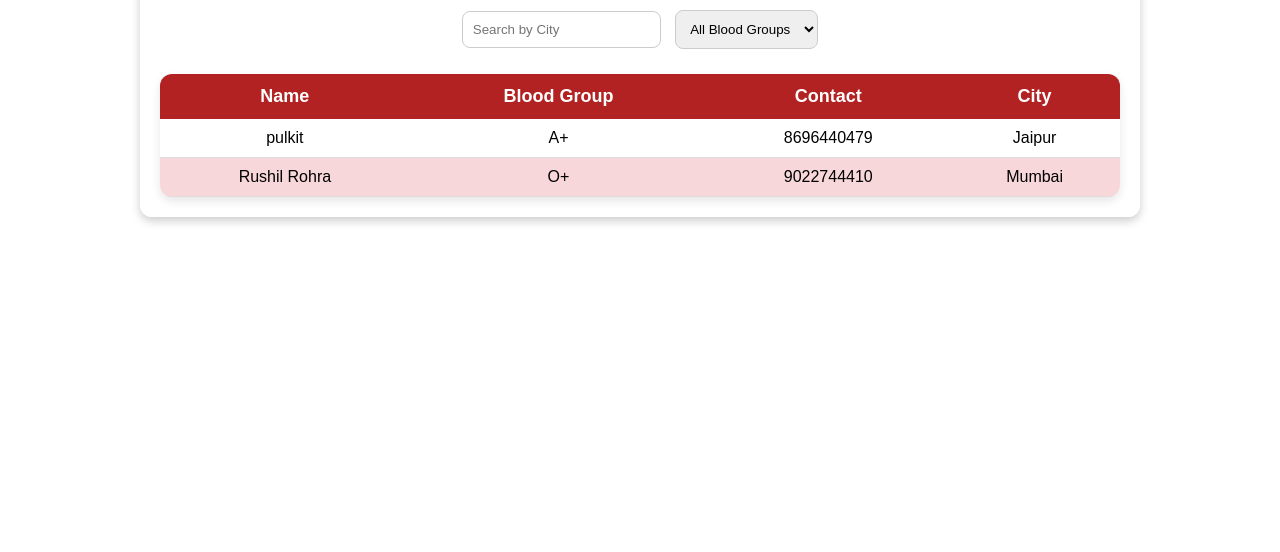
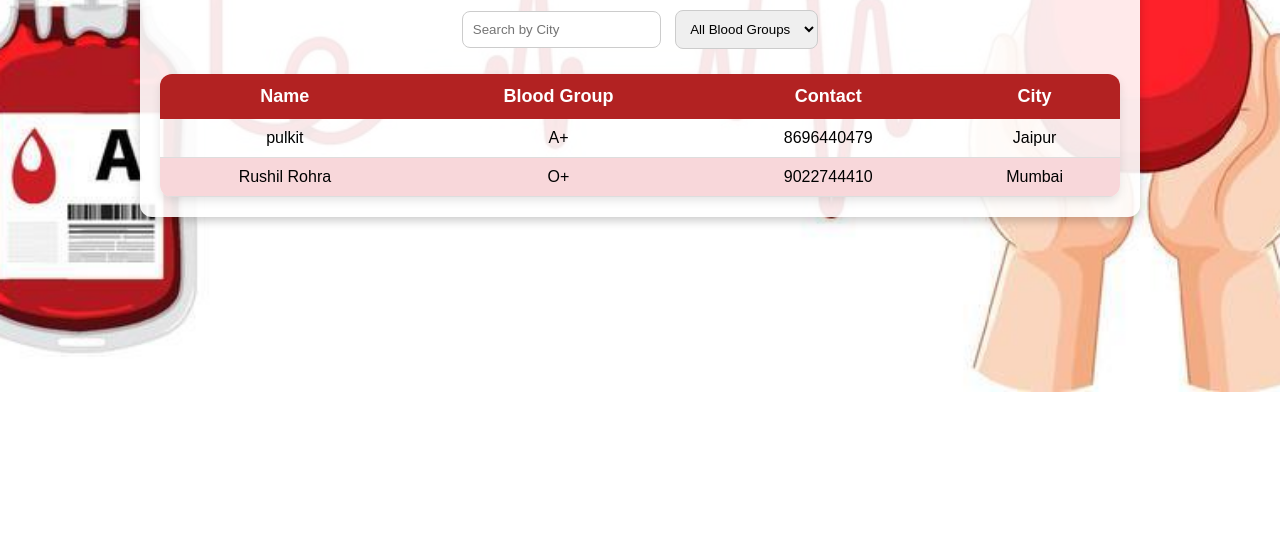
Before and after one commit to sajalgoyal007/BloodConnect, a plain HTML site: page donor.html in a window 1280 px wide. Shown: the part 248-800 px from the top of the page. Drawn offline with Linux system fonts and the light colour scheme; files whose address does not match are found by name.

Commit message:
Update donor.css

```diff
--- a/donor.css
+++ b/donor.css
@@ -19,7 +19,7 @@
 
 /* 📜 Body Styling */
 body {
-    background: url('/image/human-blood-donate.jpg') no-repeat center center/cover;
+    background: url('./human-blood-donate.jpg') no-repeat center center/cover;
     display: flex;
     justify-content: center;
     align-items: center;
```
